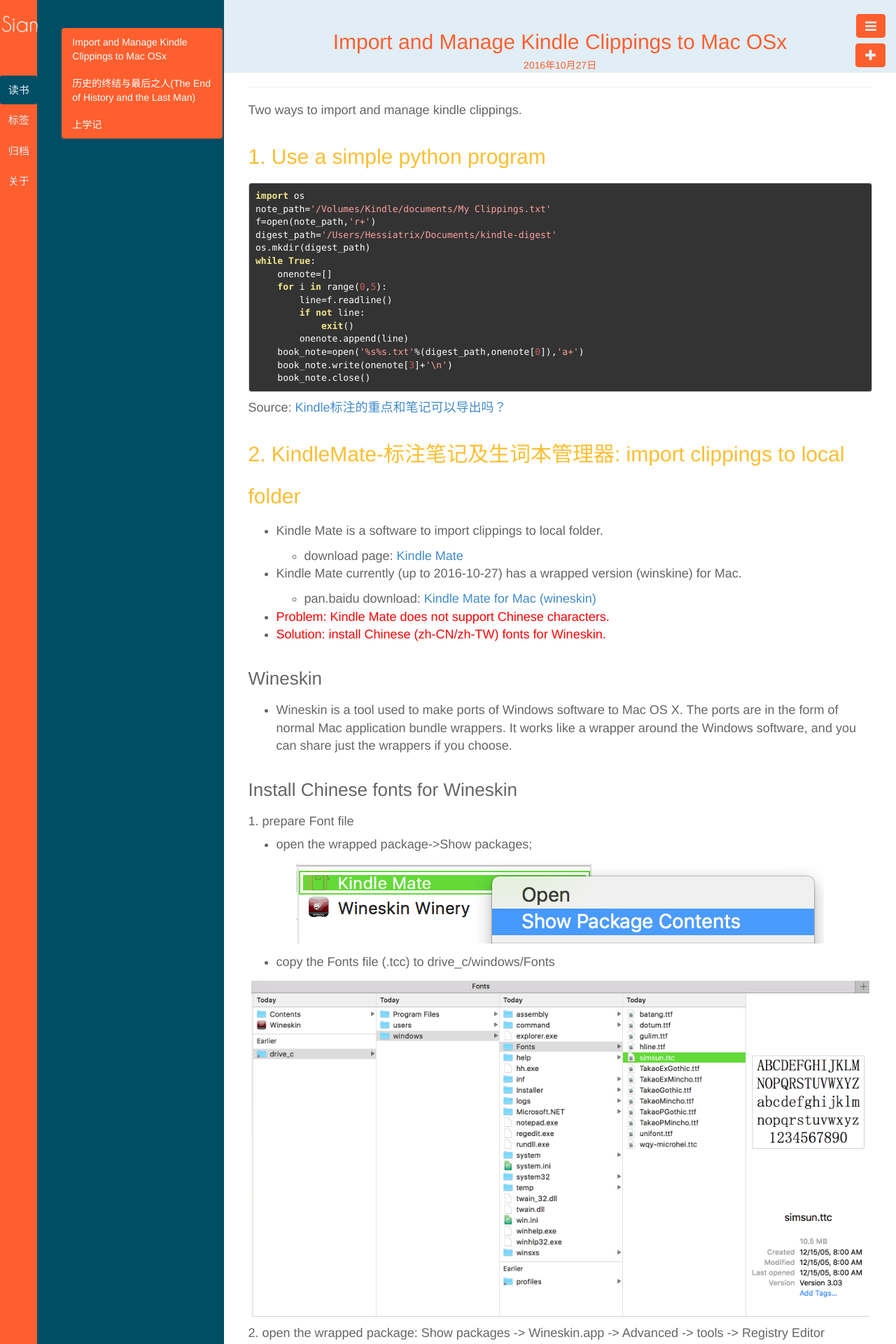
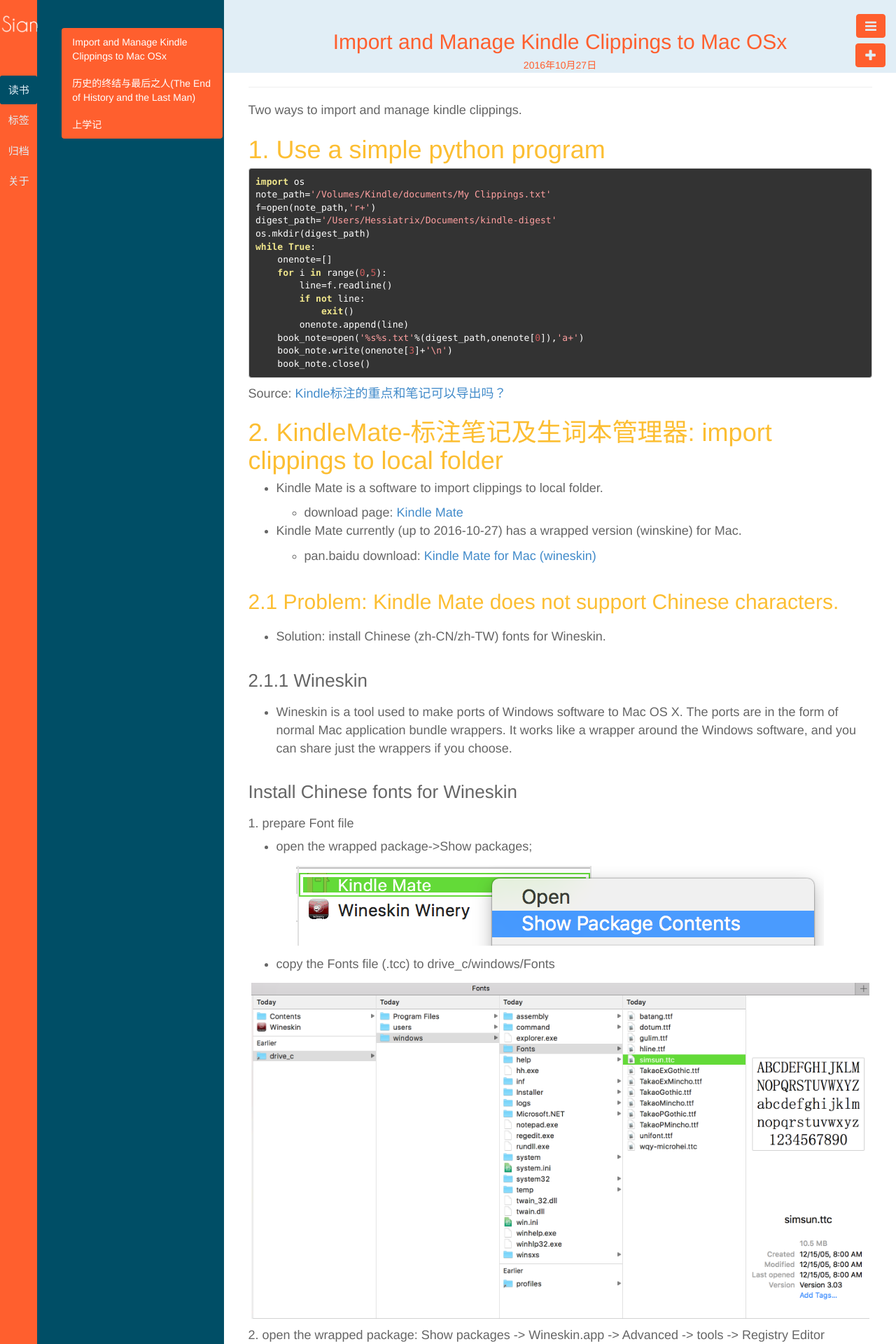
Before and after one commit to mathesse/mathesse.github.io, a Jekyll site: the page built from _posts/读书/2016-10-27-kindle-clippings-to-mac.md, in a window 1280 px wide. Shown: the top 1920 px of the page at 70% size. Built offline with Jekyll 4.4.1, drawn with Linux system fonts in a browser that asks for light colours; some of the changed text lies outside the part shown.

Commit message:
update directory

````diff
--- a/_posts/读书/2016-10-27-kindle-clippings-to-mac.md
+++ b/_posts/读书/2016-10-27-kindle-clippings-to-mac.md
@@ -11,7 +11,7 @@
 
 Two ways to import and manage kindle clippings.
 
-## <font color="#fcbe32">1. Use a simple python program </font>
+# <font color="#fcbe32">1. Use a simple python program </font>
 
 ```python
 import os
@@ -33,7 +33,7 @@
 
 Source: [Kindle标注的重点和笔记可以导出吗？](https://www.zhihu.com/question/23031778# "zhihu.com")
 
-## <font color="#fcbe32">2. KindleMate-标注笔记及生词本管理器: import clippings to local folder</font>
+# <font color="#fcbe32">2. KindleMate-标注笔记及生词本管理器: import clippings to local folder</font>
 
 - Kindle Mate is a software to import clippings to local folder.
 
@@ -43,11 +43,11 @@
 
 	- pan.baidu download: [Kindle Mate for Mac (wineskin)](https://pan.baidu.com/s/1i3Hocol "pan.baidu")
 
-- <font color="red">Problem: Kindle Mate does not support Chinese characters. </font>
+## <font color="#fcbe32">2.1 Problem: Kindle Mate does not support Chinese characters. </font>
 
-- <font color="red">Solution: install Chinese (zh-CN/zh-TW) fonts for Wineskin. </font>
+- Solution: install Chinese (zh-CN/zh-TW) fonts for Wineskin.
 
-### Wineskin
+### 2.1.1 Wineskin
 
 - Wineskin is a tool used to make ports of Windows software to Mac OS X.  The ports are in the form of normal Mac application bundle wrappers.  It works like a wrapper around the Windows software, and you can share just the wrappers if you choose.
 
@@ -94,11 +94,11 @@
 
 ![](/public/img/posts/20161027/kindle-mate-8.png)
 
-### Use Kindle Mate to export clippings
+## <font color="#fcbe32">2.2 Use Kindle Mate to export clippings</font>
 
 ![](/public/img/posts/20161027/kindle-mate-9.png)
 
-## <font color="#fcbe32">[References]</font>
+# <font color="#fcbe32">3. References</font>
 
 1. [Kindle Mate 1.35 for Mac测试](https://www.douban.com/group/topic/89966767/ "Douban.com")
 
````
